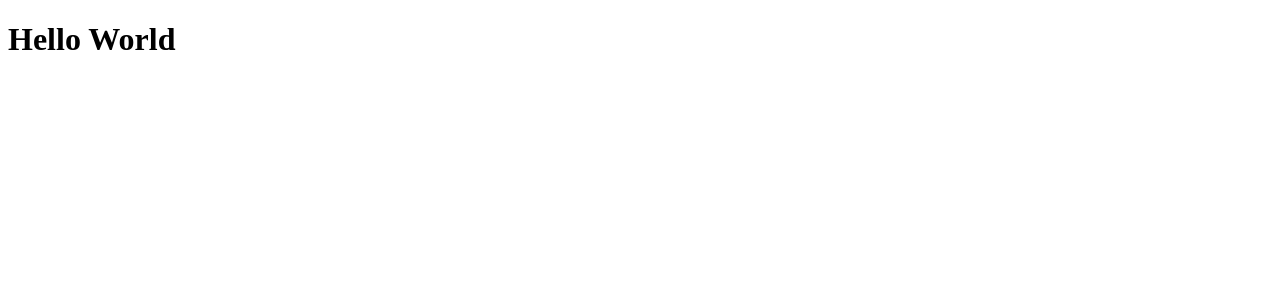
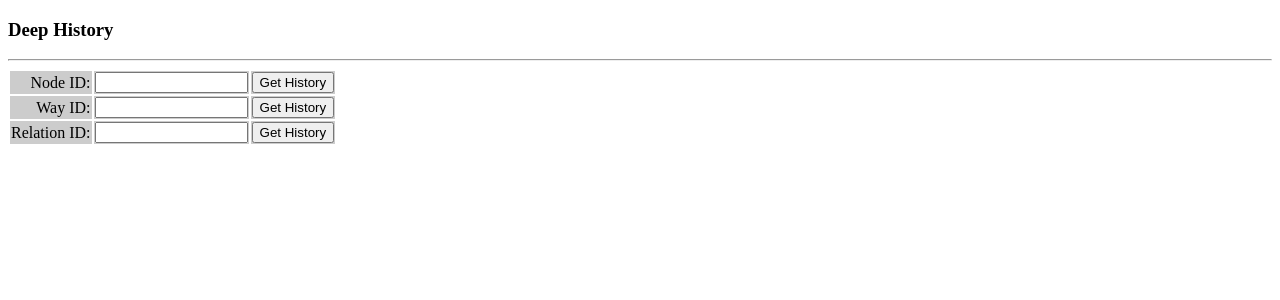
Before and after one commit to iandees/deep-history-py, a Flask app: page /history/ in a window 1280 px wide. Shown: the top 300 px of the page. Run offline with Flask 2, Linux system fonts and the light colour scheme.

Commit message:
Add form to index.html

```diff
--- a/deephistory/templates/index.html
+++ b/deephistory/templates/index.html
@@ -1,5 +1,50 @@
 {% extends '_template.html' %}
 
 {% block body %}
-<h1>Hello World</h1>
+{{ super() }}
+<h3>Deep History</h3>
+<hr/>
+
+<table>
+    <tr>
+        <form action="node.php">
+            <td align="right">
+                <label for="node">Node ID:</label>
+            </td>
+            <td>
+                <input type="text" size="16" id="node" name="id">
+            </td>
+            <td>
+                <input type="submit" value="Get History">
+            </td>
+        </form>
+    </tr>
+
+    <tr>
+        <form action="way.php">
+            <td align="right">
+                <label for="way">Way ID:</label>
+            </td>
+            <td>
+                <input type="text" size="16" id="way" name="id">
+            </td>
+            <td>
+                <input type="submit" value="Get History">
+            </td>
+            </form>
+    </tr>
+    <tr>
+        <form action="relation.php">
+            <td align="right">
+                <label for="relation">Relation ID:</label>
+            </td>
+            <td>
+                <input type="text" size="16" id="relation" name="id">
+            </td>
+            <td>
+                <input type="submit" value="Get History">
+            </td>
+        </form>
+    </tr>
+</table>
 {% endblock %}
```
